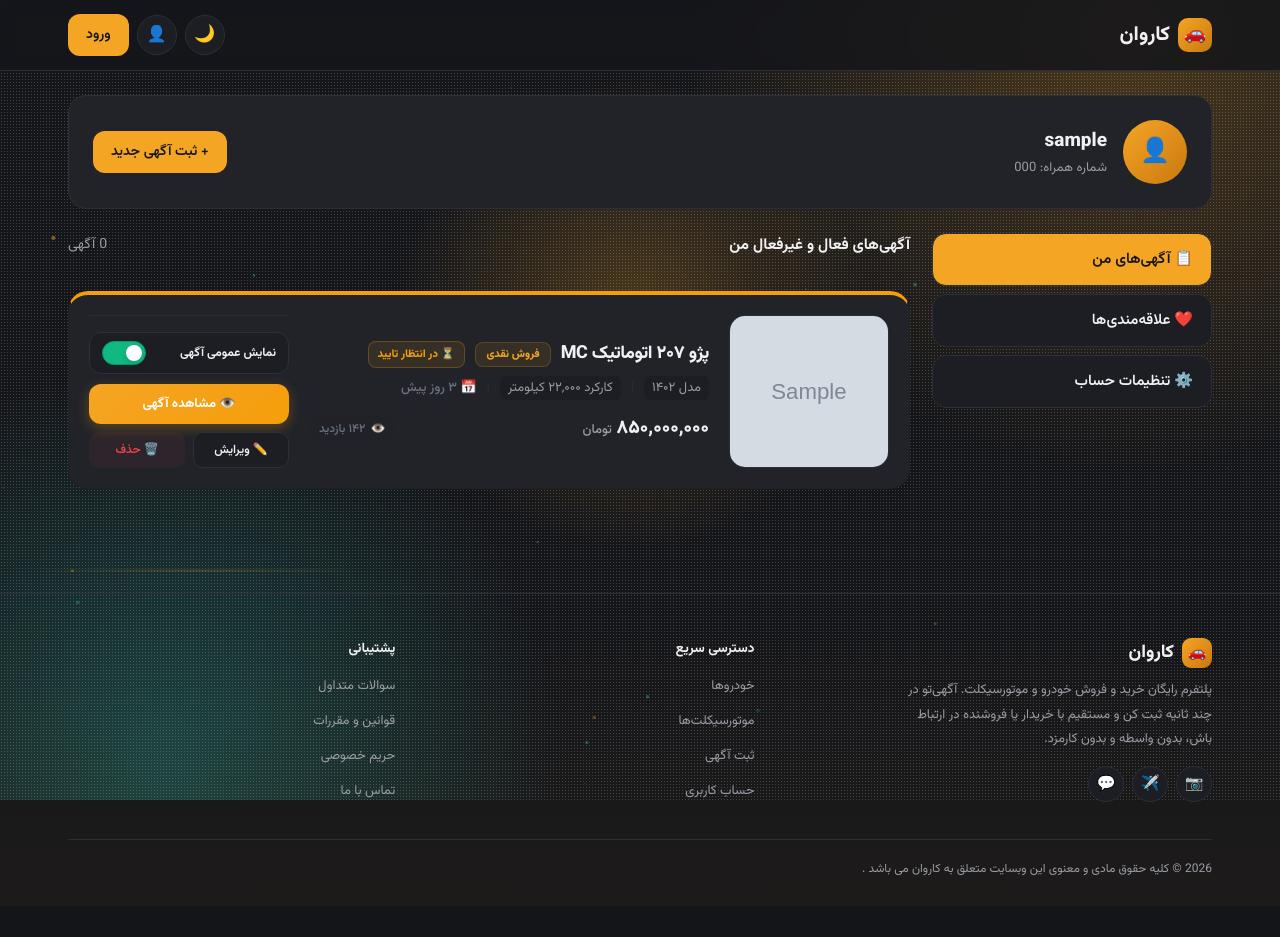
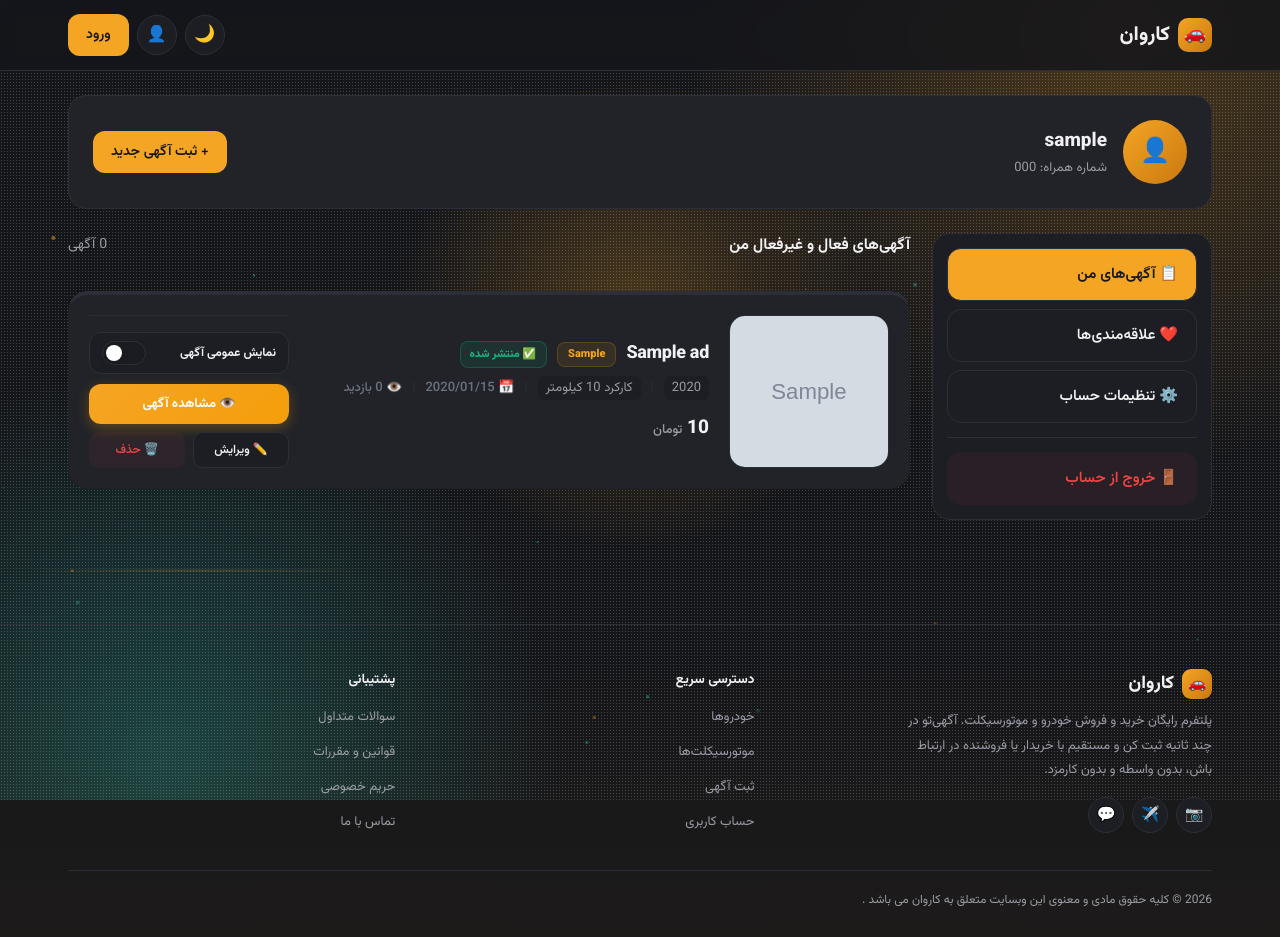
Before and after one commit to Amir-Pers/University-DB-Project, a Django app: template templates/accounts/profile.html in a window 1280 px wide. Before the commit the page ends 876 px from the top, so only its background shows below. Run offline with Django 5.2, Linux system fonts and the light colour scheme; tables that the repository leaves empty hold one stand-in row (values such as "Sample post"); the template is opened without the code that fills it: values that come from a table or form of the project are taken from there, most other values are stand-ins (such as "Sample title", 1, 10 or a date in 2020); grey boxes marked "Sample" are stand-in pictures.

Commit message:
display user's advertisements dynamically

```diff
--- a/templates/accounts/profile.html
+++ b/templates/accounts/profile.html
@@ -30,11 +30,47 @@
         }
       }
 
+      /* باکس سایدبار */
+      .sidebar-box {
+        background: var(--bg2);
+        border: 1px solid var(--line);
+        border-radius: 18px;
+        padding: 14px;
+        display: flex;
+        flex-direction: column;
+        gap: 8px;
+        height: fit-content;
+      }
+
       /* استایل برای تب‌های فعال سایدبار */
       .sidebar-tab.active {
         background: var(--amber) !important;
         color: var(--btn-text) !important;
         font-weight: 600;
+      }
+
+      .sidebar-divider {
+        border-top: 1px solid var(--line);
+        margin: 6px 0;
+      }
+
+      .sidebar-logout {
+        justify-content: flex-start;
+        padding: 14px 18px;
+        border-radius: 14px;
+        background: rgba(239,68,68,0.06);
+        border: 1px solid transparent;
+        font-size: 15px;
+        font-weight: 600;
+        transition: 0.2s;
+        width: 100%;
+        text-align: right;
+        color: #ef4444;
+      }
+
+      .sidebar-logout:hover {
+        background: rgba(239,68,68,0.12);
+        border-color: rgba(239,68,68,0.2);
       }
 
       /* انیمیشن لود شدن محتوای تب‌ها */
@@ -228,7 +264,7 @@
     </style>
 
     <!-- ================= سایدبار (تب‌ها) ================= -->
-    <aside style="display: flex; flex-direction: column; gap: 8px;">
+    <aside class="sidebar-box">
       <button class="btn sidebar-tab active" data-tab="my-ads" style="justify-content: flex-start; padding: 14px 18px; border-radius: 14px; background: var(--bg2); border: 1px solid var(--line); font-size: 15px; font-weight: 600; transition: 0.2s; width: 100%; text-align: right;">
         📋 آگهی‌های من
       </button>
@@ -238,6 +274,15 @@
       <button class="btn sidebar-tab" data-tab="settings" style="justify-content: flex-start; padding: 14px 18px; border-radius: 14px; background: var(--bg2); border: 1px solid var(--line); font-size: 15px; font-weight: 600; transition: 0.2s; width: 100%; text-align: right;">
         ⚙️ تنظیمات حساب
       </button>
+
+      <div class="sidebar-divider"></div>
+
+      <form method="POST" action="{% url 'accounts:logout' %}">
+        {% csrf_token %}
+        <button type="submit" class="btn sidebar-logout">
+          🚪 خروج از حساب
+        </button>
+      </form>
     </aside>
 
     <!-- ================= محتوای تب‌ها ================= -->
@@ -250,17 +295,8 @@
           <span style="font-size: 14px; color: var(--muted);">{{ ads_count|default:0 }} آگهی</span>
         </div>
 
-        <!--
-          نکته برای آینده: این کارت نمونه است. وقتی از بک‌اند لیست آگهی‌ها میاد،
-          این بلاک باید داخل {% for ad in user_ads %} ... {% endfor %} قرار بگیره
-          و مقدار ad.status باید یکی از سه مقدار زیر باشه:
-          pending  -> در انتظار تایید
-          approved -> تایید شده
-          rejected -> رد شده
-        -->
-
-        <!-- کارت نمونه آگهی (پژو ۲۰۷) -->
-        <div class="premium-ad-card status-{{ ad.status|default:'approved' }}">
+        {% for ad in ads %}
+        <div class="premium-ad-card">
           <!-- بخش ۱: تصویر یا آیکون -->
           <div class="ad-image">
             {% if ad.images.first %}
@@ -273,37 +309,41 @@
           <!-- بخش ۲: اطلاعات آگهی -->
           <div style="display: flex; flex-direction: column; gap: 8px;">
             <div style="display: flex; align-items: center; gap: 10px; flex-wrap: wrap;">
-              <h4 class="card-title" style="font-size: 18px; margin: 0; font-weight: 800; color: var(--text); letter-spacing: -0.3px;">پژو ۲۰۷ اتوماتیک MC</h4>
-              <span style="font-size: 11px; padding: 3px 10px; background: rgba(245,158,11,0.1); color: var(--amber); border-radius: 8px; font-weight: 800; border: 1px solid rgba(245,158,11,0.2);">فروش نقدی</span>
+              <h4 class="card-title" style="font-size: 18px; margin: 0; font-weight: 800; color: var(--text); letter-spacing: -0.3px;"> {{ ad.title }}</h4>
+              <span style="font-size: 11px; padding: 3px 10px; background: rgba(245,158,11,0.1); color: var(--amber); border-radius: 8px; font-weight: 800; border: 1px solid rgba(245,158,11,0.2);"> {{ ad.sell_type }} </span>
 
               <!-- بج وضعیت آگهی (در انتظار تایید / تایید شده / رد شده) -->
-              <span class="status-badge status-{{ ad.status|default:'approved' }}">
-                {% if ad.status == 'pending' %}
-                  ⏳ در انتظار تایید
-                {% elif ad.status == 'rejected' %}
-                  ⛔ رد شده
-                {% else %}
-                  ✅ تایید شده
-                {% endif %}
-              </span>
+              {% if ad.published %}
+                <span class="status-badge status-approved">
+                    ✅ منتشر شده
+                </span>
+              {% else %}
+                <span class="status-badge status-pending">
+                    ⏳ پیش نویس
+                </span>
+              {% endif %}
             </div>
 
-            <!-- لاین مشخصات فنی همراه با زمان ثبت -->
+            <!-- لاین مشخصات فنی همراه با زمان ثبت و بازدید -->
             <div style="font-size: 13px; color: var(--muted); display: flex; align-items: center; gap: 10px; flex-wrap: wrap;">
-              <span style="background: var(--bg2); padding: 2px 8px; border-radius: 6px;">مدل ۱۴۰۲</span>
+              <span style="background: var(--bg2); padding: 2px 8px; border-radius: 6px;">{{ ad.vehicle.production_year }}</span>
               <span style="color: var(--line);">|</span>
-              <span style="background: var(--bg2); padding: 2px 8px; border-radius: 6px;">کارکرد ۲۲,۰۰۰ کیلومتر</span>
+              <span style="background: var(--bg2); padding: 2px 8px; border-radius: 6px;">کارکرد {{ ad.km_age }} کیلومتر</span>
               <span style="color: var(--line);">|</span>
-              <span style="display: flex; align-items: center; gap: 4px; color: #6b7280; font-weight: 500;">📅 ۳ روز پیش</span>
+              <span style="display: flex; align-items: center; gap: 4px; color: #6b7280; font-weight: 500;">📅 {{ ad.created_date|date:"Y/m/d" }}</span>
+              <span style="color: var(--line);">|</span>
+              <span style="display: flex; align-items: center; gap: 4px; color: #6b7280; font-weight: 500;">👁️ 0 بازدید</span>
             </div>
 
-            <!-- قیمت تفکیک شده و تعداد بازدید -->
-            <div style="display: flex; align-items: center; justify-content: space-between; margin-top: 6px; flex-wrap: wrap; gap: 12px;">
+            <!-- قیمت -->
+            <div style="margin-top: 6px;">
               <div class="price-val" style="font-size: 19px; font-weight: 900; color: var(--text);">
-                ۸۵۰,۰۰۰,۰۰۰ <span style="font-size: 13px; font-weight: 500; color: var(--muted);">تومان</span>
-              </div>
-              <div style="font-size: 12px; color: #6b7280; display: flex; align-items: center; gap: 5px; background: rgba(0,0,0,0.03); padding: 4px 10px; border-radius: 8px; font-weight: 500;">
-                👁️ <span>۱۴۲ بازدید</span>
+                {% if ad.price %}
+                  {{ ad.price }}
+                {% else %}
+                  ---
+                {% endif %}
+                <span style="font-size: 13px; font-weight: 500; color: var(--muted);">تومان</span>
               </div>
             </div>
           </div>
@@ -315,7 +355,10 @@
             <div style="display: flex; align-items: center; justify-content: space-between; width: 100%; background: var(--bg2); padding: 8px 12px; border-radius: 12px; border: 1px solid var(--line);">
               <span style="font-size: 12px; font-weight: 700; color: var(--text);">نمایش عمومی آگهی</span>
               <label class="luxury-toggle">
-                <input type="checkbox" checked id="toggle-ad-status">
+                <input
+                  type="checkbox"
+                  {% if ad.active_status %}checked{% endif %}
+                >
                 <span class="luxury-slider"></span>
               </label>
             </div>
@@ -334,8 +377,14 @@
 
           </div>
         </div>
-        <!-- پایان کارت نمونه -->
+        {% empty %}
+
+        <p style="padding:40px;text-align:center;">
+            هنوز هیچ آگهی ثبت نکرده‌اید.
+        </p>
+        {% endfor %}
       </div>
+      <!-- پایان تب ۱ -->
 
       <!-- ================= تب ۲: علاقه‌مندی‌ها ================= -->
       <div id="favorites" class="tab-content">
```
